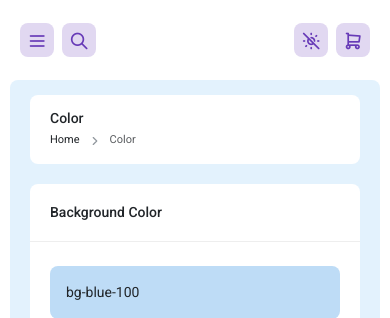
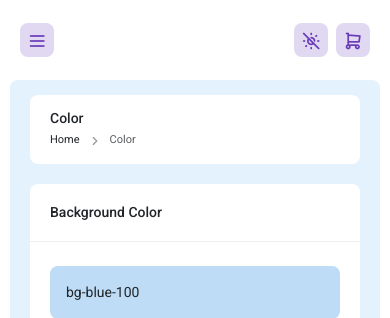
Before and after one commit to duhncan/relaxingkoala, a Flask app: page /color in a window 390 px wide. Shown: the top 318 px of the page. Run offline with Flask 2, Linux system fonts and the light colour scheme; the visitor is signed in with stand-in values (Sample User, id 1); style sheets or scripts are compiled from the project's sources; some libraries are stand-ins or nearby versions.

Commit message:
removed serached bar

```diff
--- a/dashboard/apps/templates/includes/navigation.html
+++ b/dashboard/apps/templates/includes/navigation.html
@@ -19,20 +19,6 @@
       <a href="#" class="pc-head-link head-link-secondary ms-0" id="mobile-collapse">
         <i class="ti ti-menu-2"></i>
       </a>
-    </li>
-    <li class="dropdown pc-h-item d-inline-flex d-md-none">
-      <a class="pc-head-link head-link-secondary dropdown-toggle arrow-none m-0" data-bs-toggle="dropdown" href="#"
-        role="button" aria-haspopup="false" aria-expanded="false">
-        <i class="ti ti-search"></i>
-      </a>
-      <div class="dropdown-menu pc-h-dropdown drp-search">
-        <form class="px-3">
-          <div class="form-group mb-0 d-flex align-items-center">
-            <i class="ti ti-search"></i>
-            <input type="search" class="form-control border-0 shadow-none" placeholder="Search here..." />
-          </div>
-        </form>
-      </div>
     </li>
     <li class="pc-h-item d-none d-md-inline-flex">
       <form class="header-search">
```
